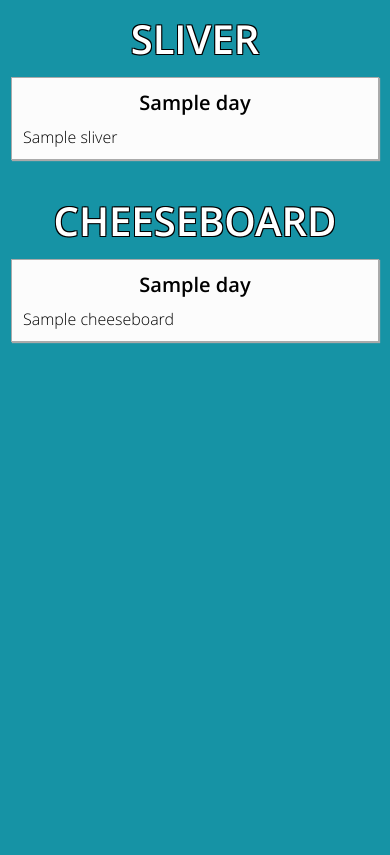
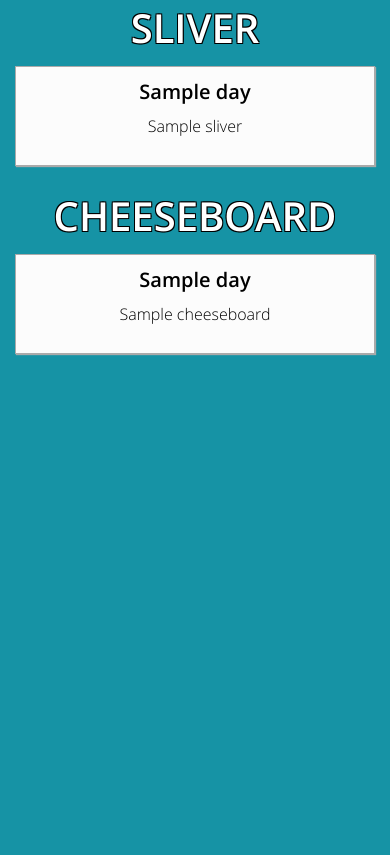
Before and after one commit to braddv/sliver-vs-cheeseboard, a Django app: template app/views/templates/home.html in a window 390 px wide. After the commit the page ends 356 px from the top, so only its background shows below. Run offline with Django 3.2, Linux system fonts and the light colour scheme; the template is opened without the code that fills it: most values are stand-ins (such as "Sample title", 1, 10 or a date in 2020); parts of the project's set-up code (start-up, migrations or seed data) failed here and were passed over.

Commit message:
Improve desktop and mobile design layout

```diff
--- a/app/views/templates/home.html
+++ b/app/views/templates/home.html
@@ -5,7 +5,7 @@
         <link rel="stylesheet" type="text/css" href="{% static 'css/home.css' %}" />
     </head>
     <body>
-        <section class="left">
+        <section>
             <header>SLIVER</header>
             <div class="days">
                 {% for pizza in pizzas %}
@@ -17,7 +17,7 @@
             </div>
         </section>
 
-        <section class="right">
+        <section>
             <header>CHEESEBOARD</header>
             <div class="days">
                 {% for pizza in pizzas %}
--- a/static/css/home.css
+++ b/static/css/home.css
@@ -17,6 +17,10 @@ html{color:#000;background:#FFF}body,div,dl,dt,dd,ul,ol,li,h1,h2,h3,h4,h5,h6,pre
 
 
 /* BASE */
+* {
+    box-sizing: border-box;
+}
+
 html, body {
     width: 100%;
     height: 100%;
@@ -26,11 +30,10 @@ html, body {
 }
 
 section {
-    margin: 11px;
-}
-
-section:first-child {
-    margin-bottom: 33px;
+    padding-left: 0.9375em;
+    padding-right: 0.9375em;
+    width: 50%;
+    float: left;
 }
 
 header {
@@ -48,7 +51,8 @@ header {
 
 .day-container {
     padding: 11px;
-    margin: 11px auto;
+    margin: 11px auto 0;
+    height: 100px;
     max-width: 750px;
     background-color: #FCFCFC;
     border: 1px solid #AAAAAA;
@@ -73,6 +77,10 @@ header {
     top: -1px;
 }
 
+.pizza {
+    text-align: center;
+}
+
 
 
 .day {
@@ -85,6 +93,15 @@ header {
 
 /* FOR MOBILE */
 @media only screen and (max-width: 700px) {
+    section {
+        float: none;
+        width: 100%;
+    }
+
+    section:first-child {
+        margin-bottom: 22px;
+    }
+
     .day-container {
         display: none;
     }
```
